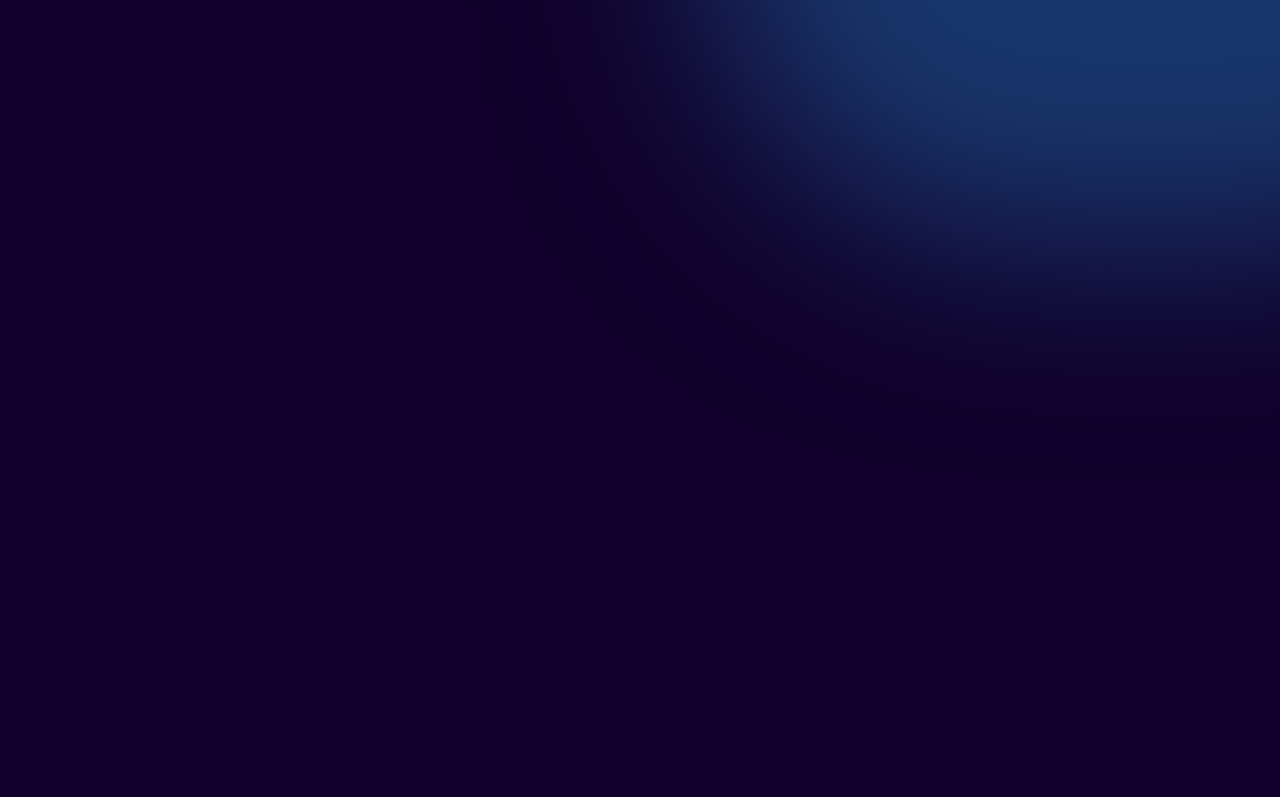
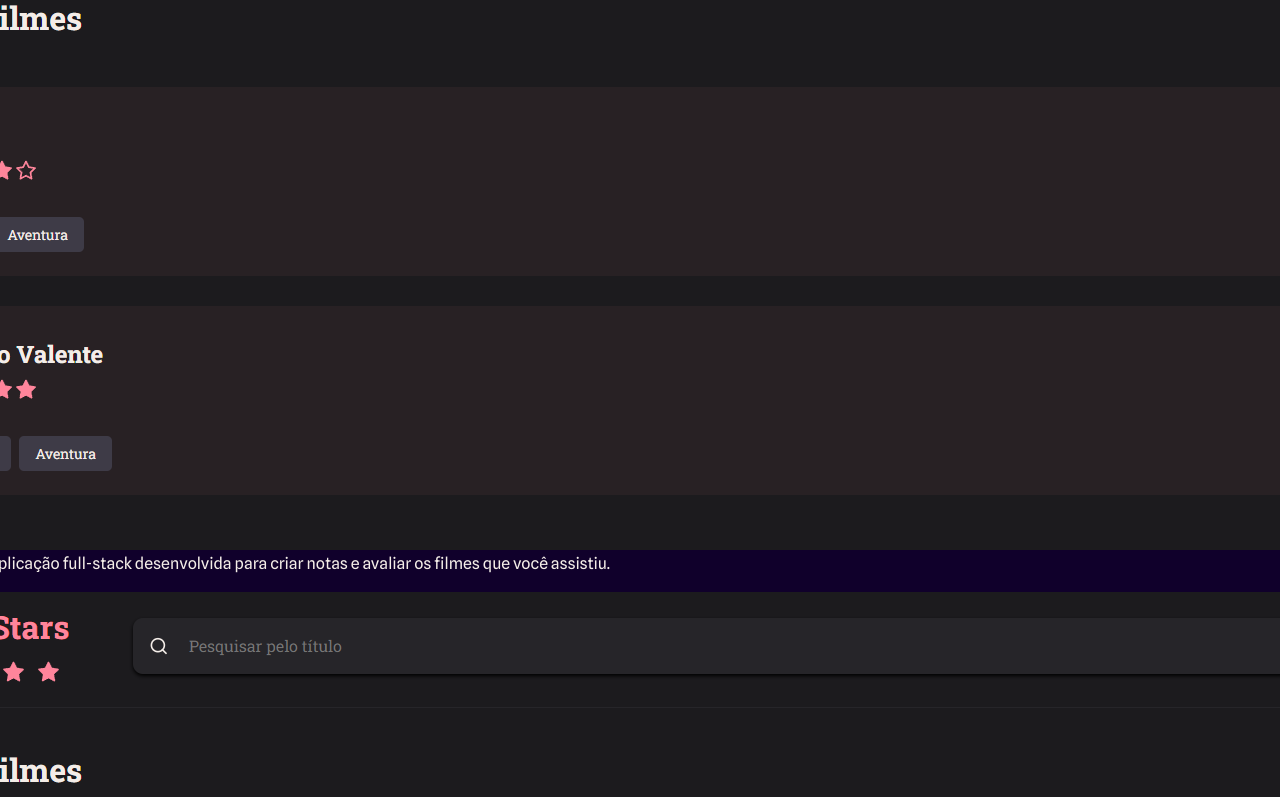
Before and after one commit to ColellaDev/Portfolio, a React (Vite) app: page / in a window 1280 px wide. Shown: the part 2000-2797 px from the top of the page. Before the commit the page ends 2672 px from the top, so only its background shows below. Built offline with nearby package versions, Linux system fonts and the light colour scheme.

Commit message:
Criação projects.data e map para exibir os projetos

```diff
--- a/src/App.jsx
+++ b/src/App.jsx
@@ -4,6 +4,7 @@ import { NavBar } from './components/NavBar';
 import { Home } from './components/Profile';
 import { Skills } from './components/Skills';
 import { Projects } from './components/Projects';
+import { Contact } from './components/Contact';
 import { Blur } from "./components/Blur"
 
 export function App() {
@@ -13,6 +14,7 @@ export function App() {
       <Home/>
       <Skills/>
       <Projects/>
+      <Contact/>
       <Blur/>
       </>
   );
--- /dev/null
+++ b/src/components/Contact/index.jsx
@@ -0,0 +1,14 @@
+import  { Container } from "./styles"
+
+
+export function Contact() {
+
+    return (
+        <Container id="Contact">
+
+         <h1>Contatos</h1>
+
+
+        </Container>
+    )
+}
--- /dev/null
+++ b/src/components/Contact/styles.js
@@ -0,0 +1,12 @@
+import styled from "styled-components"
+
+export const Container = styled.div`
+min-height: 100vh;
+
+display: flex;
+justify-content: center;
+
+h1 {
+    font-size: 2.5rem;
+}
+`
--- a/src/components/NavBar/index.jsx
+++ b/src/components/NavBar/index.jsx
@@ -20,7 +20,7 @@ const {toggleTheme} = useContext(ThemeContext)
         <li><ScrollLink to="Home" smooth={true} offset={-250} duration={500}>Home</ScrollLink></li>
         <li><ScrollLink to="Skills" smooth={true} offset={-190} duration={500}>Skills</ScrollLink></li>
         <li><ScrollLink to="Projects" smooth={true} offset={-190} duration={500}>Projetos</ScrollLink></li>
-        <li>Contato</li>
+        <li><ScrollLink to="Contact" smooth={true} offset={-190} duration={500}>Contatos</ScrollLink></li>
       </ul>
 
       <Switch
--- a/src/components/Projects/index.jsx
+++ b/src/components/Projects/index.jsx
@@ -1,13 +1,35 @@
 import  { Container } from "./styles"
 
+import projects from "../../data/projects.json"
 
 export function Projects() {
+
+    const getImageUrl = (path) => {
+        return new URL(`../../assets/${path}`, import.meta.url).href;
+      };
 
     return (
         <Container id="Projects">
 
-            <h1>Projetos</h1>
+         <h1>Projetos</h1>
 
+         <div>
+            {
+                projects.map((projects, id) => {
+                    return (
+                        <div key={id}>
+                            <img src={getImageUrl(projects.imageSrc)} alt={`Imagem do Projeto ${projects.title}`}></img>
+                            <h3>{projects.tile}</h3>
+                            <p>{projects.description}</p>
+                            <div>
+                                <a href={projects.demo}>Demo</a>
+                                <a href={projects.code}>Código</a>
+                            </div>
+                        </div>
+                    )
+                })
+            }
+         </div>
 
         </Container>
     )
--- /dev/null
+++ b/src/data/projects.json
@@ -0,0 +1,30 @@
+[
+    {
+        "title": "RocketStars",
+        "imageSrc": "rocketmovie.png",
+        "description": "O RocketStars é uma aplicação full-stack desenvolvida para criar notas e avaliar os filmes que você assistiu.",
+        "demo": "https://moviesdevcolella.netlify.app/",
+        "code": "https://github.com/ColellaDev/RocketMovies"
+    },
+    {
+        "title": "RocketStars",
+        "imageSrc": "rocketmovie.png",
+        "description": "O RocketStars é uma aplicação full-stack desenvolvida para criar notas e avaliar os filmes que você assistiu.",
+        "demo": "https://moviesdevcolella.netlify.app/",
+        "code": "https://github.com/ColellaDev/RocketMovies"
+    },
+    {
+        "title": "RocketStars",
+        "imageSrc": "rocketmovie.png",
+        "description": "O RocketStars é uma aplicação full-stack desenvolvida para criar notas e avaliar os filmes que você assistiu.",
+        "demo": "https://moviesdevcolella.netlify.app/",
+        "code": "https://github.com/ColellaDev/RocketMovies"
+    },
+    {
+        "title": "RocketStars",
+        "imageSrc": "rocketmovie.png",
+        "description": "O RocketStars é uma aplicação full-stack desenvolvida para criar notas e avaliar os filmes que você assistiu.",
+        "demo": "https://moviesdevcolella.netlify.app/",
+        "code": "https://github.com/ColellaDev/RocketMovies"
+    }
+]
--- a/src/styles/light.js
+++ b/src/styles/light.js
@@ -5,8 +5,6 @@ export default {
 
       BACKGROUND: "#F5F5F5",
       //BACKGROUND: "#F3D9FF",
-      //BACKGROUND: "#ffeedd",
-     //BACKGROUND: "#caf0f8",
 
       PRIMARY: "#10002B",
       SECUNDARY: "#4c007d",
```
Also changed, not shown: src/components/Skills/index.jsx (+6 -4 lines), src/assets/rocketmovie.png (added).
